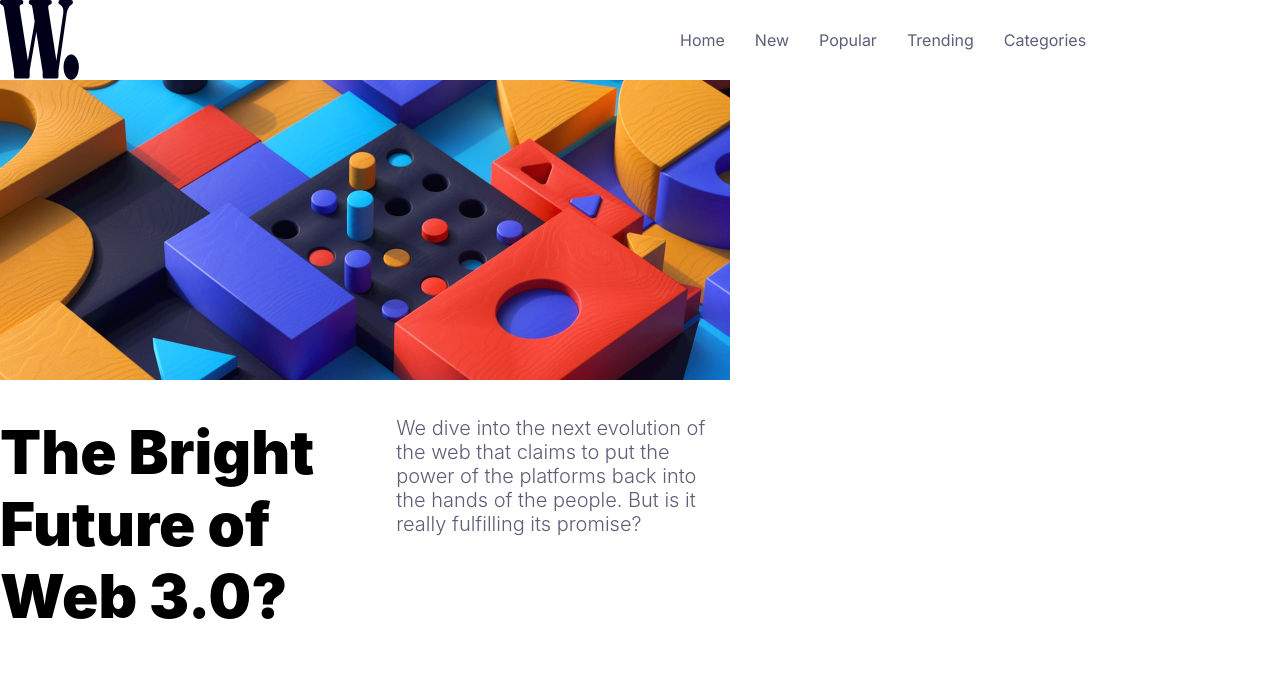
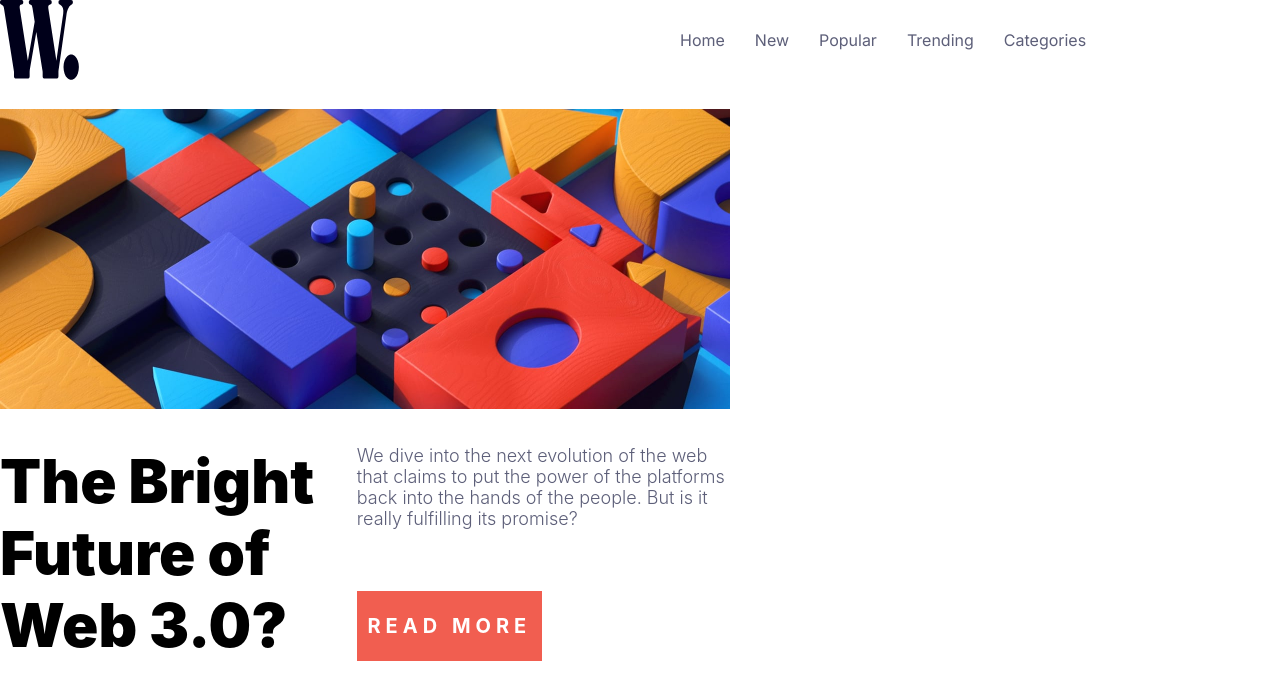
Before and after one commit to tbbui-732/news-homepage, a React (Create React App) app in the folder app/: page / in a window 1280 px wide. Shown: the top 700 px of the page. Built offline with nearby package versions, Linux system fonts and the light colour scheme.

Commit message:
Styled HeadingReadMore

```diff
--- a/app/src/components/MainHeading.tsx
+++ b/app/src/components/MainHeading.tsx
@@ -14,7 +14,10 @@ const MainHeading = () => {
     <div className="MainHeading">
       <img className="HeadingImage" src={headingImage} alt="image-web-3-desktop" />
       <div className="HeadingTitle">{title}</div>
-      <div className="HeadingReadMore">{readmore}</div>
+      <div className="HeadingReadMore">
+        <div className="ReadMoreParagraph">{readmore}</div>
+        <button className="ReadMoreButton">read more</button>
+      </div>
     </div>
   )
 };
--- a/app/src/components/stylesheet/MainHeading.css
+++ b/app/src/components/stylesheet/MainHeading.css
@@ -9,6 +9,9 @@
     'title title readmore readmore readmore'
     'title title readmore readmore readmore';
   gap: 36px;
+  align-content: center;
+
+  margin-top: 50px;
 }
 
 .HeadingImage {
@@ -29,10 +32,39 @@
 
 .HeadingReadMore {
   grid-area: readmore;
+  display: flex;
+  flex-direction: column;
+  justify-content: space-between;
+}
 
+.ReadMoreParagraph {
   text-align: left;
-
-  font-size: 20px;
+  font-size: 18px;
   font-weight: 300;
   color: hsl(236, 13%, 42%);
 }
+
+/* removes all default button stylings */
+button, input[type="submit"], input[type="reset"] {
+	background: none;
+	color: inherit;
+	border: none;
+	padding: 0;
+	font: inherit;
+	cursor: pointer;
+	outline: inherit;
+}
+
+.ReadMoreButton {
+  text-transform: uppercase;
+  background-color: hsl(5, 85%, 63%); /* soft red */
+  color: white;
+  border-radius: 0px;
+  /* padding: 18px 33px 18px 33px; */
+  letter-spacing: 5px;
+  font-weight: bold;
+  font-size: 20px;
+
+  width: 185px;
+  height: 70px;
+}
```
